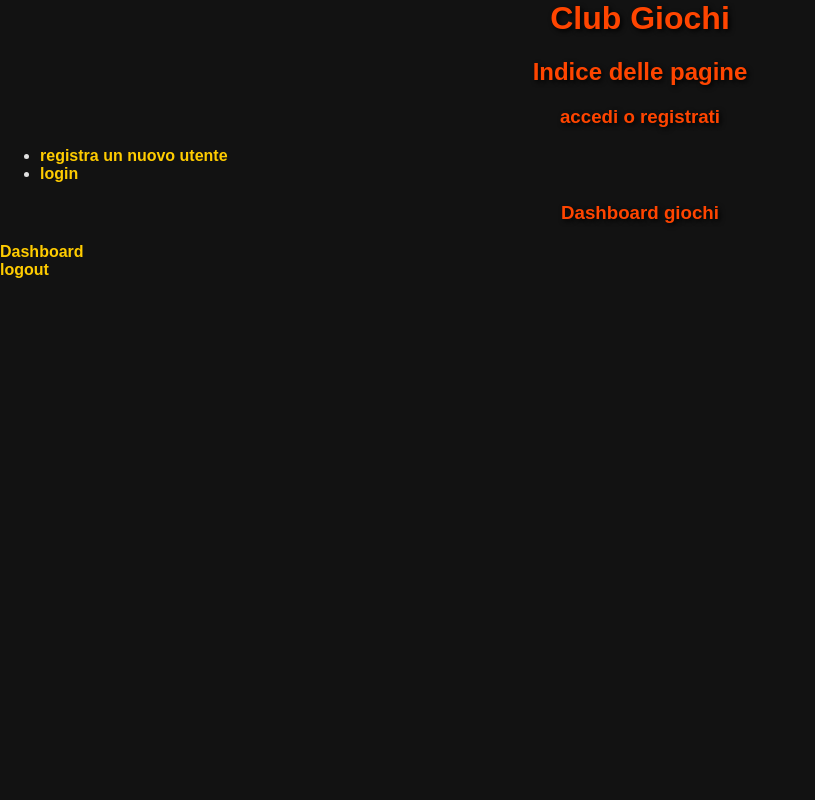
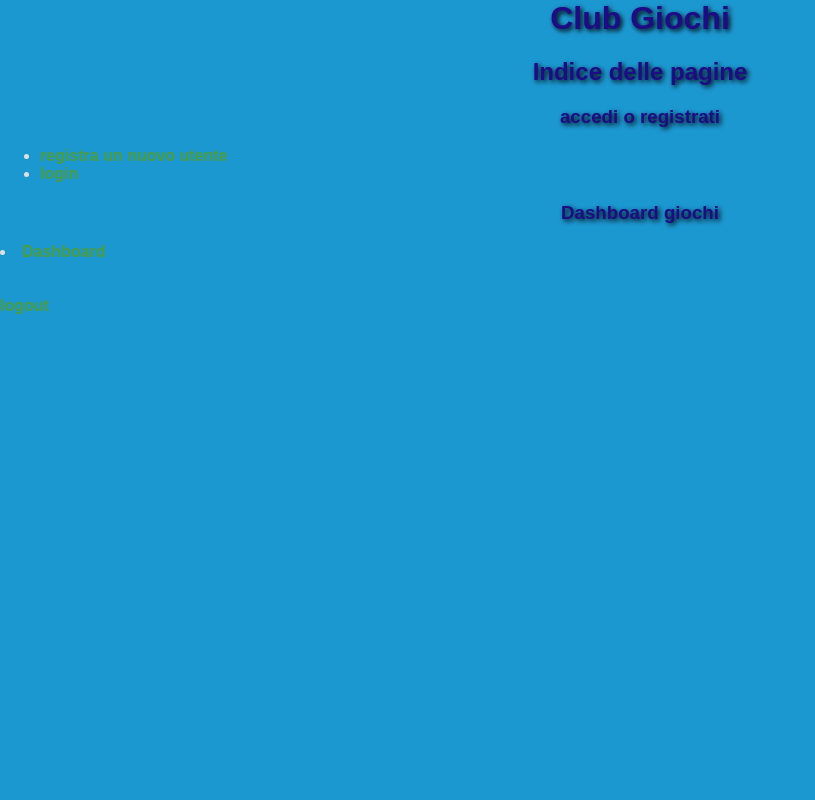
Before and after one commit to Ckris8/ClubGiochi_Filloramo, a PHP site: page / in a window 1280 px wide. Shown: the whole page, without its empty margins (0-815 px from the left). Run offline with PHP 8.4, Linux system fonts and the light colour scheme.

Commit message:
modifiche css

```diff
--- a/index.css
+++ b/index.css
@@ -1,7 +1,7 @@
 /* Stile generale */
 body {
     font-family: 'Arial', sans-serif;
-    background-color: #121212; /* Sfondo scuro per un look moderno */
+    background-color: #1c98d1; /* Sfondo scuro per un look moderno */
     color: #e0e0e0; /* Testo chiaro */
     margin: 0;
     padding: 0;
@@ -9,7 +9,7 @@ body {
 
 /* Titoli */
 h1, h2, h3 {
-    color: #ff4500; /* Colore arancione brillante per i titoli */
+    color: #1e0b86; /* Colore arancione brillante per i titoli */
     text-align: center;
     text-shadow: 2px 2px 5px #000; /* Effetto ombra */
 }
@@ -67,14 +67,14 @@ button:hover {
 
 /* Link */
 a {
-    color: #ffcc00; /* Colore giallo brillante per i link */
+    color: #4c9b3d; /* Colore giallo brillante per i link */
     text-decoration: none;
     font-weight: bold;
 }
 
 a:hover {
     text-decoration: underline;
-    color: #ff4500; /* Cambia colore al passaggio del mouse */
+    color: #1c4e18; /* Cambia colore al passaggio del mouse */
 }
 
 /* Moduli */
--- a/index.html
+++ b/index.html
@@ -15,12 +15,12 @@
           <li><a href="login.html">login</a></li>
         </ul>
       </div>
-      <div class="dashboard-link">
-        <h3>Dashboard giochi</h3>
-        <a href="auth/dashboard.php">Dashboard</a><br>
+      <div>
+      <h3>Dashboard giochi</h3>
+          <li><a href="auth/dashboard.php">Dashboard</a><br></li>
       </div>
-
-      <div class="logout">
+      <br><br>
+      <div style="color: red; font-weight: bold;">
         <a href="auth/logout.php">logout</a><br>
       </div>
     </body>
```
